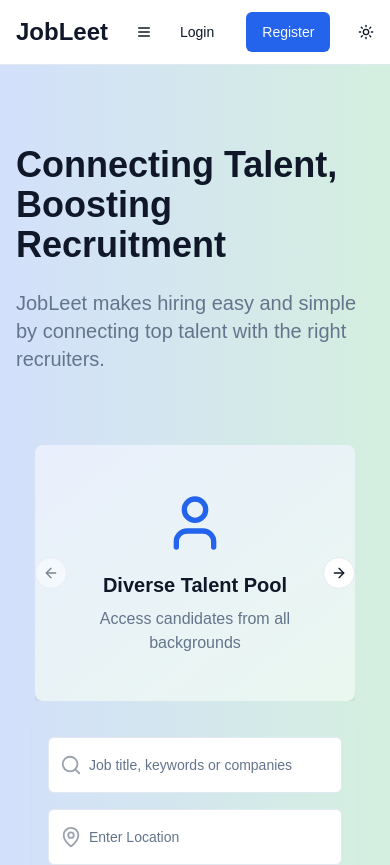
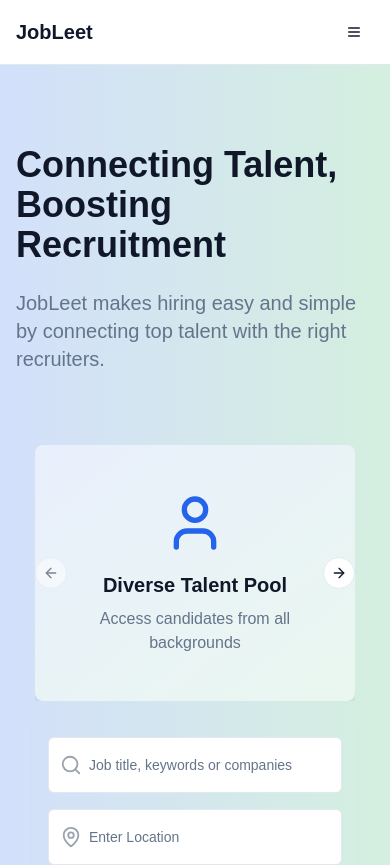
Before and after one commit to nixhantb/jobleet-ui, a Next.js app: page / in a window 390 px wide. Shown: the top 865 px of the page. Built offline with nearby package versions, Linux system fonts and the light colour scheme.

Commit message:
update: design , fix the responsiveness of the navbar in both mobile and desktop

```diff
--- a/app/components/Career/CareerCard.tsx
+++ b/app/components/Career/CareerCard.tsx
@@ -45,6 +45,5 @@ export function CareerCard({ category, title, imageUrl, href, categoryColor = 'd
       </Card>
     </Link>
 
-
   )
 }
--- a/app/components/Jobs/jobs.tsx
+++ b/app/components/Jobs/jobs.tsx
@@ -181,8 +181,6 @@ const Jobs = ({ initialJobs }: JobListingsProps) => {
             </div>
           </div>
         </aside>
-
-
         <main className="w-full md:w-3/4">
           <div className="grid grid-cols-1 md:grid-cols-2 gap-6">
             {paginatedJobs.map((job) => (
--- a/app/components/Jobs/trackApplication.tsx
+++ b/app/components/Jobs/trackApplication.tsx
@@ -36,7 +36,7 @@ export function JobApplicationWorkflow() {
   const [hoveredStep, setHoveredStep] = useState<number | null>(null)
 
   return (
-    <div className="w-full mx-auto p-6 rounded-xl shadow-2xl">
+    <div className="w-full py-20 mx-auto p-6 rounded-xl shadow-2xl">
         <div className="flex items-center justify-center min-h-[20vh]">
                 <div className="text-center">
                 <h2 className="text-2xl md:text-4xl font-semibold mb-1">Streamlined Hiring Process</h2> <p className="text-sm md:text-base text-gray-600">Take the first step toward your dream career with just a single click.</p>
--- a/app/components/Navbar/Navbar.tsx
+++ b/app/components/Navbar/Navbar.tsx
@@ -68,10 +68,12 @@ export default function Navbar({
 
   return (
     <nav className="sticky top-0 z-50 w-full border-b bg-background/95 backdrop-blur supports-[backdrop-filter]:bg-background/60">
+
       <div className="container mx-auto px-4">
         <div className="flex h-16 items-center justify-between">
+        <div className="flex-shrink-0">{logo}</div>
           <div className="flex items-center">
-            <div className="flex-shrink-0">{logo}</div>
+
             <Button
               variant="ghost"
               size="icon"
@@ -79,14 +81,20 @@ export default function Navbar({
               onClick={() => setIsOpen(!isOpen)}
             >
               {isOpen ? <X className="h-6 w-6" /> : <Menu className="h-6 w-6" />}
+
             </Button>
+
           </div>
+
+
           <div className="hidden md:flex md:items-center md:space-x-1">
             {navItems.map((item) => (
               <NavLink key={item.title} item={item} />
             ))}
           </div>
-          <div className="flex items-center space-x-4">
+
+
+          <div className="hidden md:flex md:items-center md:space-x-4">
             {rightItems}
             {showThemeToggle && (
               <Button
@@ -103,12 +111,32 @@ export default function Navbar({
           </div>
         </div>
       </div>
+
+
       {isOpen && (
         <div className="border-t md:hidden">
           <div className="container mx-auto space-y-1 px-4 pb-4 pt-2">
+
             {navItems.map((item) => (
               <NavLink key={item.title} item={item} />
             ))}
+
+             {rightItems}
+             {showThemeToggle && (
+              <div className="flex items-center justify-between">
+
+                <Button
+                  variant="ghost"
+                  size="icon"
+                  onClick={() => setTheme(theme === "dark" ? "light" : "dark")}
+                  className="h-10 w-10"
+                >
+                  <Sun className="h-[1.2rem] w-[1.2rem] rotate-0 scale-100 transition-all dark:-rotate-90 dark:scale-0" />
+                  <Moon className="absolute h-[1.2rem] w-[1.2rem] rotate-90 scale-0 transition-all dark:rotate-0 dark:scale-100" />
+                  <span className="sr-only">Toggle theme</span>
+                </Button>
+              </div>
+            )}
           </div>
         </div>
       )}
--- a/app/components/Navbar/NavbarLists.tsx
+++ b/app/components/Navbar/NavbarLists.tsx
@@ -14,8 +14,7 @@ const navItems: NavbarItems[] = [
         title: 'Companies',
         href: '/companies',
         dropdownItems: [
-            { title: 'Candidates Matching', href: '/companies/candidates-matching' },
-            { title: 'CRM Tools', href: '/companies/crm-tools' },
+            { title: 'Consulting', href: '/companies/consulting' },
             { title: 'Events', href: '/companies/events' },
             { title: 'Job Fairs', href: '/companies/fairs' },
             { title: 'Trainings', href: '/companies/trainings' },
@@ -28,19 +27,17 @@ const navItems: NavbarItems[] = [
         dropdownItems: [
             { title: 'Post a Job', href: '/employers/post-job' },
             { title: 'Tack applications', href: '/employers/applications' },
-            { title: 'Schedule Interview', href: '/job-seekers/interviews' },
             { title: 'Talent Pool', href: '/employers/talent-pool' },
-            { title: 'Hiring Solutions', href: '/employers/hiring-solutions' },
+            { title: 'Hackathons', href: '/employers/hackathons' },
         ],
     },
     {
         title: 'Job Seekers',
         href: '/job-seekers',
         dropdownItems: [
-            { title: 'Tack applications', href: '/job-seekers/applications' },
             { title: 'Saved Jobs', href: '/job-seekers/saved-jobs' },
             { title: 'Recommendations', href: '/job-seekers/recommedations' },
-            { title: 'Browse Jobs', href: '/job-seekers/browse-jobs' },
+            { title: 'Browse Jobs', href: '/jobs' },
             { title: 'Career Resources', href: '/seekers/career-resources' },
             { title: 'Resume Builder', href: '/seekers/resume-builder' },
 
@@ -54,7 +51,7 @@ const NavbarLists = () => {
         <div>
             <Navbar
 
-                logo={<span className="text-2xl font-bold">JobLeet</span>}
+                logo={<span className="text-xl font-bold md:text-2xl">JobLeet</span>}
                 navItems={navItems}
                 rightItems={
                     <>
```
